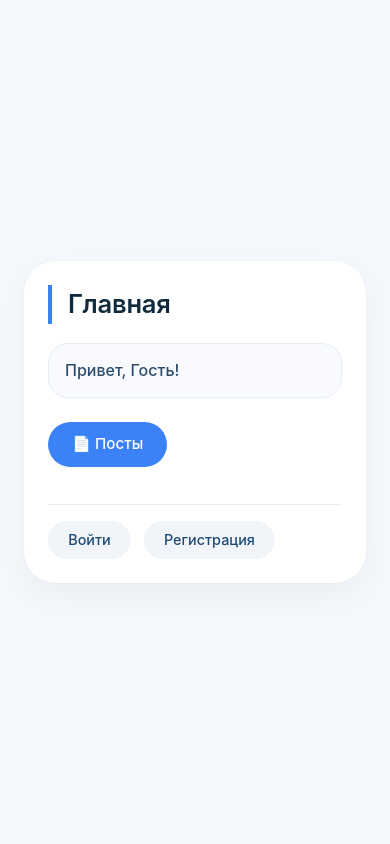
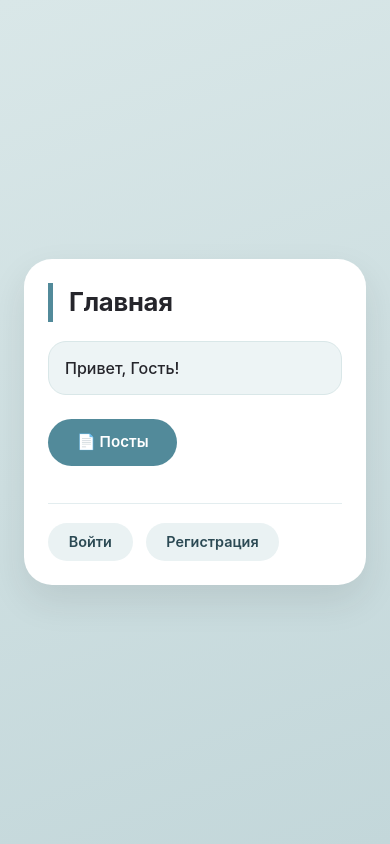
Before and after one commit to bevvv228/site_posts, a Django app: page / in a window 390 px wide. Run offline with Django 5.2, Linux system fonts and the light colour scheme.

Commit message:
new color scheme: #D9E7E8 #528A9A #25252B

```diff
--- a/model_app/templates/index.html
+++ b/model_app/templates/index.html
@@ -5,7 +5,6 @@
     <meta name="viewport" content="width=device-width, initial-scale=1.0">
     <title>Главная</title>
     <style>
-        /* ----- RESET & БАЗОВЫЕ СТИЛИ ----- */
         * {
             margin: 0;
             padding: 0;
@@ -13,10 +12,10 @@
         }
 
         body {
-            background: #f4f7fc;
+            background: linear-gradient(160deg, #D9E7E8 0%, #C3D7DA 100%);
             font-family: 'Inter', -apple-system, BlinkMacSystemFont, 'Segoe UI', Roboto, Helvetica, Arial, sans-serif;
             line-height: 1.5;
-            color: #1a2c3e;
+            color: #25252B;
             display: flex;
             justify-content: center;
             align-items: center;
@@ -29,106 +28,89 @@
             max-width: 520px;
             width: 100%;
             background: #ffffff;
-            border-radius: 32px;
-            box-shadow: 0 12px 28px rgba(0, 0, 0, 0.04), 0 0 0 1px rgba(0, 0, 0, 0.01);
+            border-radius: 28px;
+            box-shadow: 0 16px 36px rgba(37, 37, 43, 0.10);
             padding: 2rem 2rem 2.2rem;
-            transition: all 0.2s ease;
         }
 
         /* ЗАГОЛОВОК */
         h2 {
             font-size: 1.9rem;
-            font-weight: 600;
+            font-weight: 700;
             letter-spacing: -0.01em;
-            color: #0f2b3d;
+            color: #25252B;
             margin-bottom: 1rem;
-            border-left: 4px solid #3b82f6;
+            border-left: 5px solid #528A9A;
             padding-left: 1rem;
         }
 
         /* ПРИВЕТСТВИЕ */
         .greeting {
             font-size: 1rem;
-            background: #f8fafd;
+            background: #EDF4F5;
             padding: 0.9rem 1rem;
-            border-radius: 20px;
+            border-radius: 18px;
             margin: 1.2rem 0 1.5rem 0;
-            color: #2c4c6e;
-            border: 1px solid #e4edf5;
-            font-weight: 450;
+            color: #25252B;
+            border: 1px solid #D9E7E8;
+            font-weight: 500;
         }
 
-        /* ССЫЛКА НА ПОСТЫ — ВЫДЕЛЕННАЯ КНОПКА */
+        /* КНОПКА ПОСТОВ */
         .posts-link {
             display: inline-block;
-            background: #3b82f6;
-            color: white;
+            background: #528A9A;
+            color: #ffffff;
             text-decoration: none;
-            font-weight: 500;
-            padding: 0.7rem 1.5rem;
+            font-weight: 600;
+            padding: 0.75rem 1.8rem;
             border-radius: 40px;
             font-size: 0.95rem;
             transition: background 0.2s, transform 0.05s;
             margin-bottom: 1.8rem;
-            border: none;
-            cursor: pointer;
-            text-align: center;
         }
         .posts-link:hover {
-            background: #2563eb;
+            background: #406E7B;
             transform: translateY(-1px);
         }
 
-        /* БЛОК ССЫЛОК АВТОРИЗАЦИИ */
+        /* ССЫЛКИ АВТОРИЗАЦИИ */
         .auth-links {
             display: flex;
             flex-wrap: wrap;
             gap: 0.8rem;
             margin-top: 0.5rem;
-            padding-top: 1rem;
-            border-top: 1px solid #e9edf2;
+            padding-top: 1.2rem;
+            border-top: 1px solid #E3EDEF;
         }
         .auth-links a {
             text-decoration: none;
             font-size: 0.9rem;
-            font-weight: 500;
-            padding: 0.45rem 1.2rem;
+            font-weight: 600;
+            padding: 0.5rem 1.3rem;
             border-radius: 40px;
-            background: #f1f5f9;
-            color: #1f4a76;
+            background: #EAF2F3;
+            color: #2C4A54;
             transition: all 0.2s;
-            border: 1px solid transparent;
         }
         .auth-links a:hover {
-            background: #e2e8f0;
-            border-color: #cbdde9;
+            background: #D9E7E8;
             transform: translateY(-1px);
         }
-        /* стили для logout (include) будут наследоваться */
+        /* ВЫХОД — ТЁМНАЯ КНОПКА */
         .auth-links .logout-link,
         .auth-links a[href="/logout"] {
-            background: #fee8e8;
-            color: #b91c1c;
+            background: #25252B;
+            color: #D9E7E8;
         }
         .auth-links .logout-link:hover,
         .auth-links a[href="/logout"]:hover {
-            background: #fed7d7;
+            background: #3A3A42;
         }
 
-        /* небольшая адаптация */
         @media (max-width: 500px) {
-            .home-card {
-                padding: 1.5rem;
-            }
-            h2 {
-                font-size: 1.6rem;
-            }
-        }
-
-        /* чёткие границы и текст — используем subpixel rendering */
-        body, button, input, a {
-            -webkit-font-smoothing: antialiased;
-            -moz-osx-font-smoothing: grayscale;
+            .home-card { padding: 1.5rem; }
+            h2 { font-size: 1.6rem; }
         }
     </style>
 </head>
```
Also changed, not shown: model_app/templates/login.html (+35 -25 lines), model_app/templates/posts.html (+37 -32 lines), model_app/templates/register.html (+29 -19 lines), model_app/templates/reset_password.html (+29 -19 lines).
